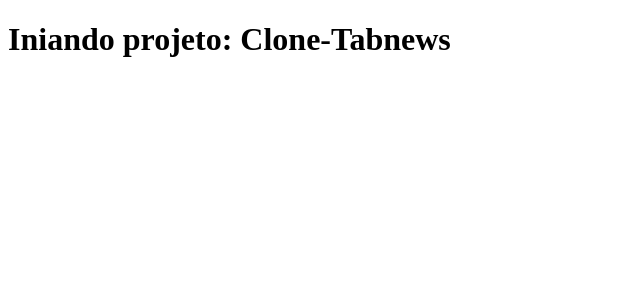
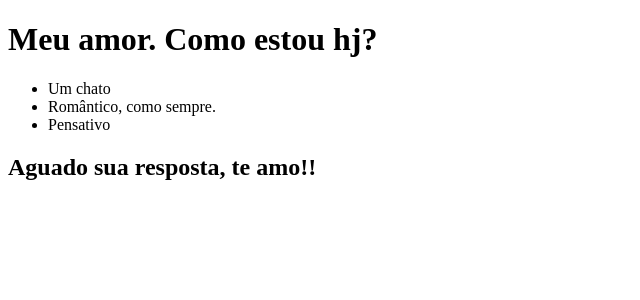
Before and after one commit to andregtalima/clone-tabnews, a Next.js app: page / in a window 1280 px wide. Shown: the top 300 px of the page, without its empty margins (0-640 px from the left). Built offline with nearby package versions, Linux system fonts and the light colour scheme.

Commit message:
atualizando index.js

```diff
--- a/pages/index.js
+++ b/pages/index.js
@@ -1,5 +1,18 @@
+import { useState } from "react"
+
 export default function Home() {
+    const [state, setState] = useState("")
     return (
-        <h1>Iniando projeto: Clone-Tabnews</h1>
+        <div>
+            <h1>Meu amor. Como estou hj?</h1>
+
+            <ul>
+                <li>Um chato</li>
+                <li>Romântico, como sempre.</li>
+                <li>Pensativo</li>
+            </ul>
+
+            <h2>Aguado sua resposta, te amo!!</h2>
+        </div>
     )
 }
```
